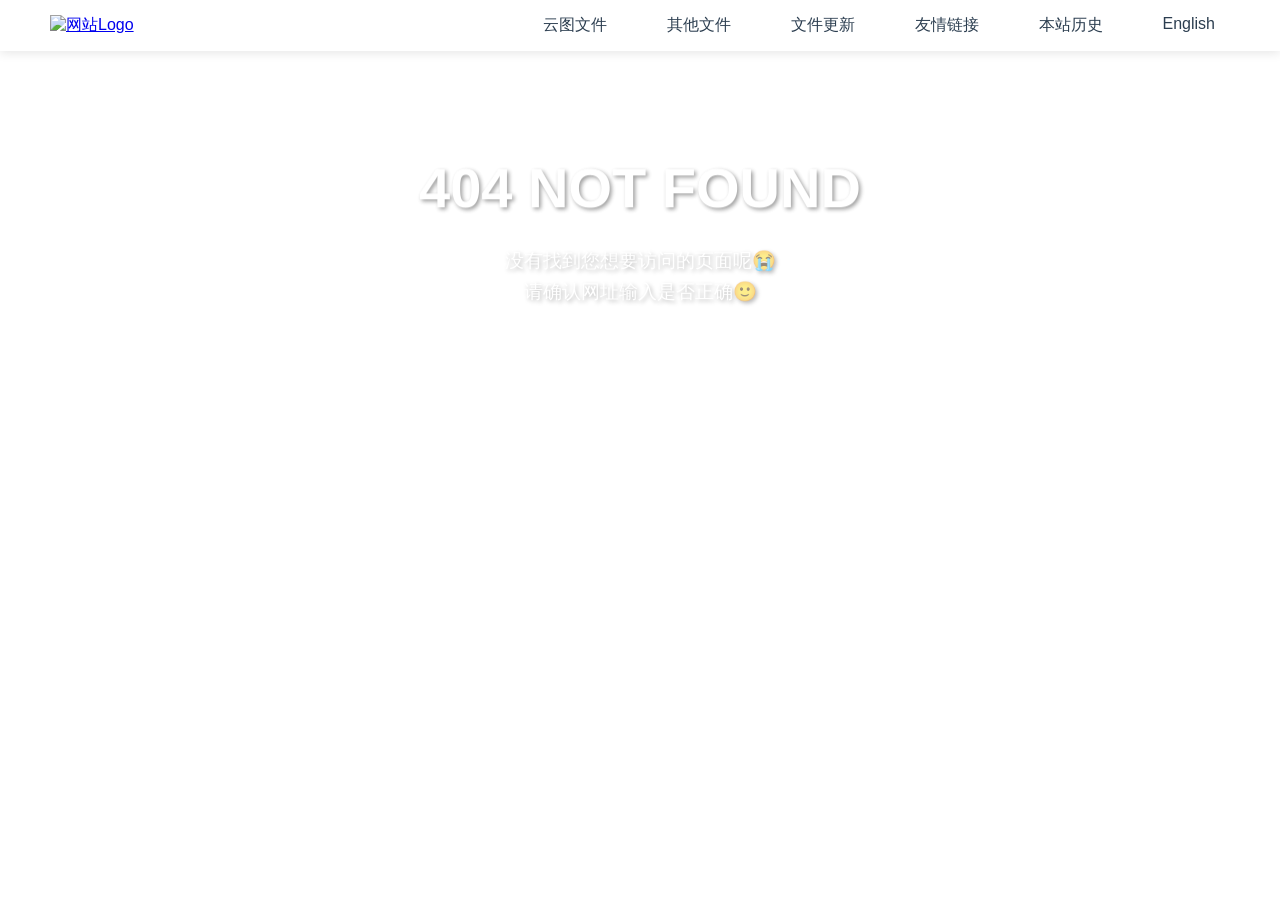
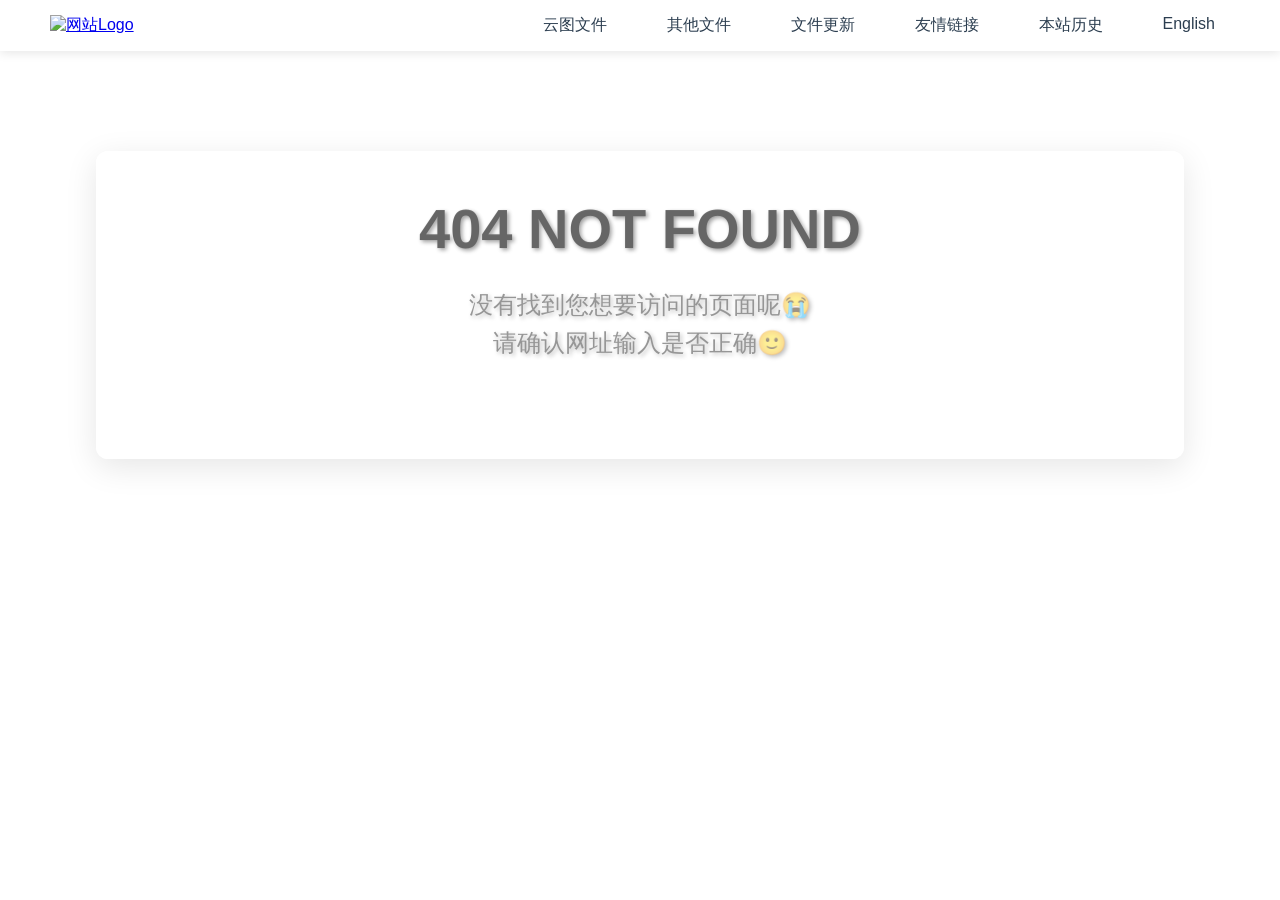

Added customized 404

--- a/style.css
+++ b/style.css
@@ -77,6 +77,10 @@ body {
     text-shadow: 2px 2px 4px rgba(0,0,0,0.5);
 }
 
+.content.error {
+    color: #323232;
+}
+
 h1 {
     font-size: 3.5em;
     margin-bottom: 30px;
@@ -84,9 +88,23 @@ h1 {
 }
 
 p {
-    font-size: 1.2em;
+    font-size: 1.5em;
     line-height: 1.6;
     animation: fadeIn 1.5s ease;
+}
+
+p.long {
+    margin-bottom: 3.5rem;
+}
+
+.container {
+    width: 85%;
+    margin: 100px auto;
+    padding: 40px;
+    background: rgba(255,255,255,0.9);
+    backdrop-filter: blur(3px);
+    border-radius: 12px;
+    box-shadow: 0 8px 32px rgba(0,0,0,0.1);
 }
 
 @keyframes fadeIn {
